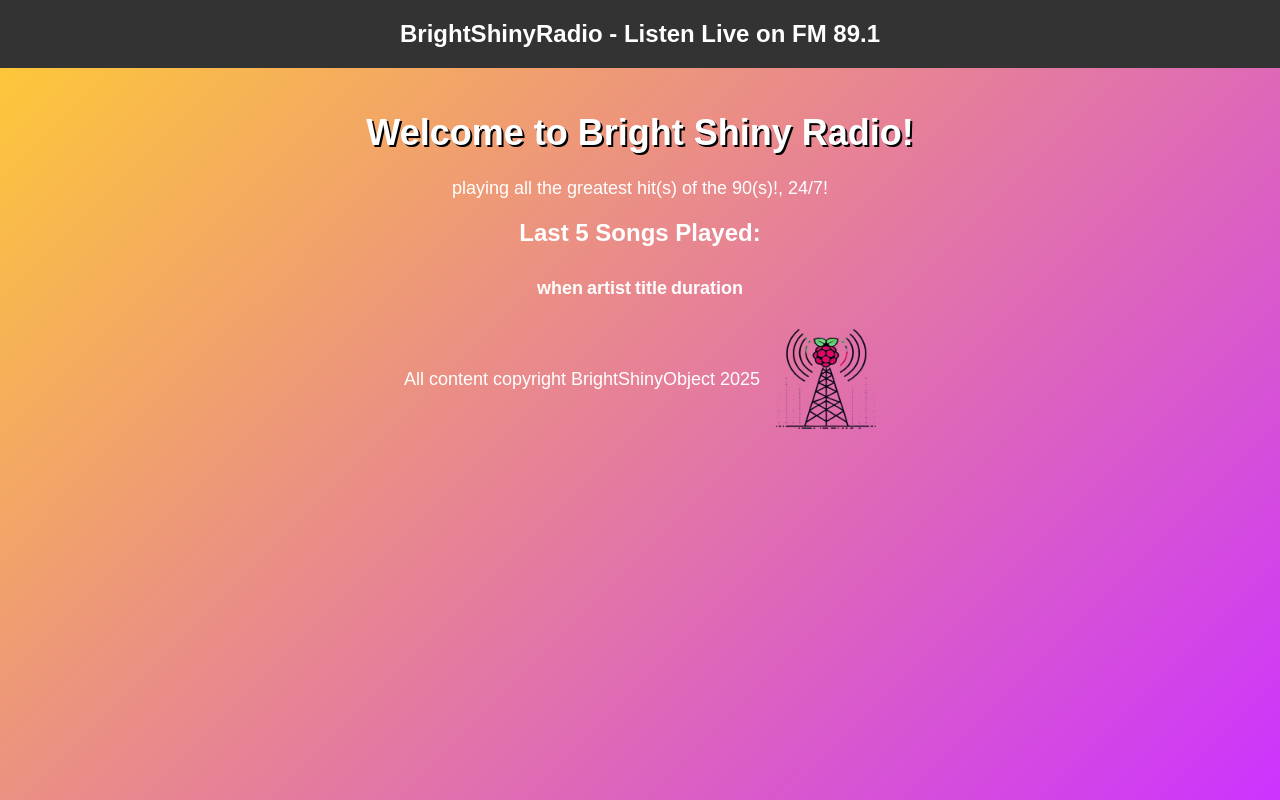
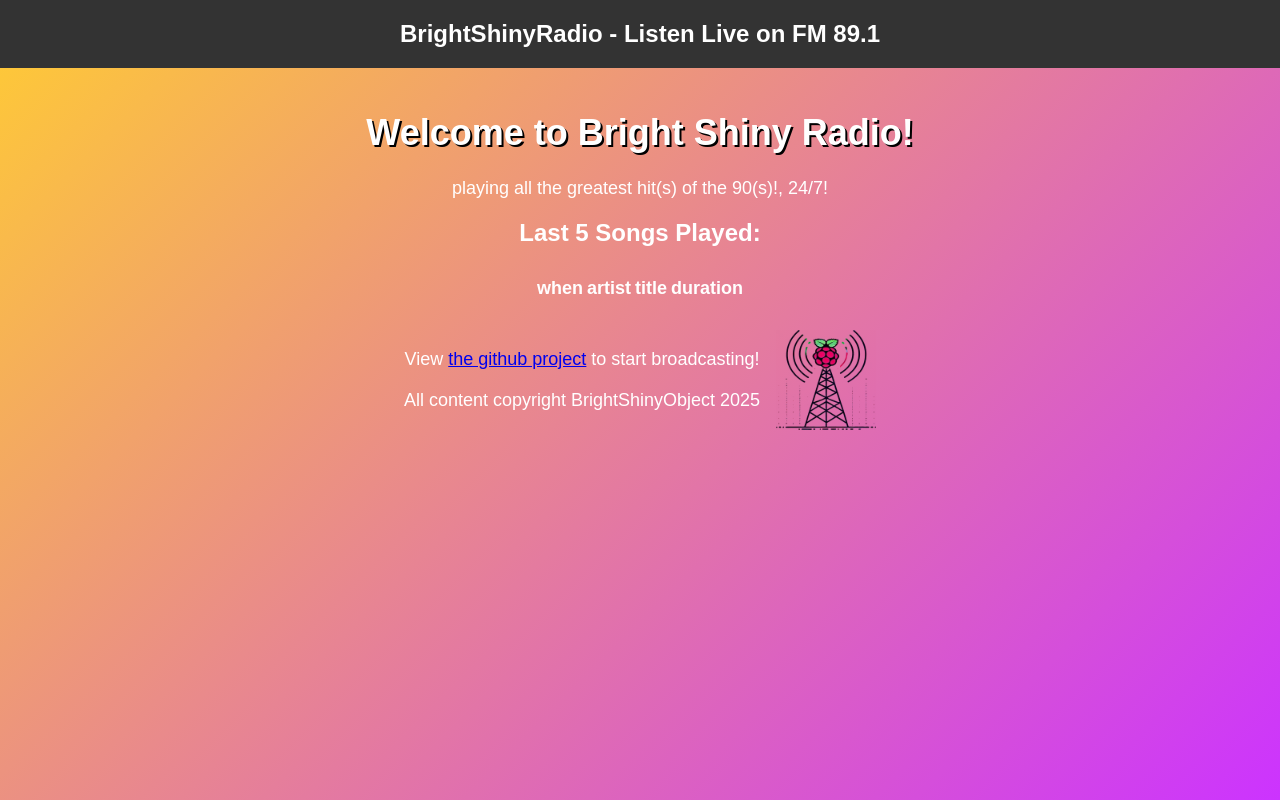
Before and after one commit to jasonmce/bright-shiny-radio, a plain HTML site: page html-site/html/index.html in a window 1280 px wide. Drawn offline with Linux system fonts and the light colour scheme; no server answers.

Commit message:
Put a repo link in the footer

```diff
--- a/html-site/html/index.html
+++ b/html-site/html/index.html
@@ -24,9 +24,14 @@
     </table>
   </main>
   <footer>
-    <p>
-      All content copyright BrightShinyObject <script>document.write(new Date().getFullYear())</script>
-    </p>
+    <div>
+      <p>
+        View <a href="https://github.com/jasonmce/bright-shiny-radio" target="_blank">the github project</a> to start broadcasting!
+      </p>
+      <p>
+        All content copyright BrightShinyObject <script>document.write(new Date().getFullYear())</script>
+      </p>
+    </div>
     <img class="logo" src="./BrightShinyRadio-logo.webp" alt="Website Logo">
   </footer>
 </body>
```
